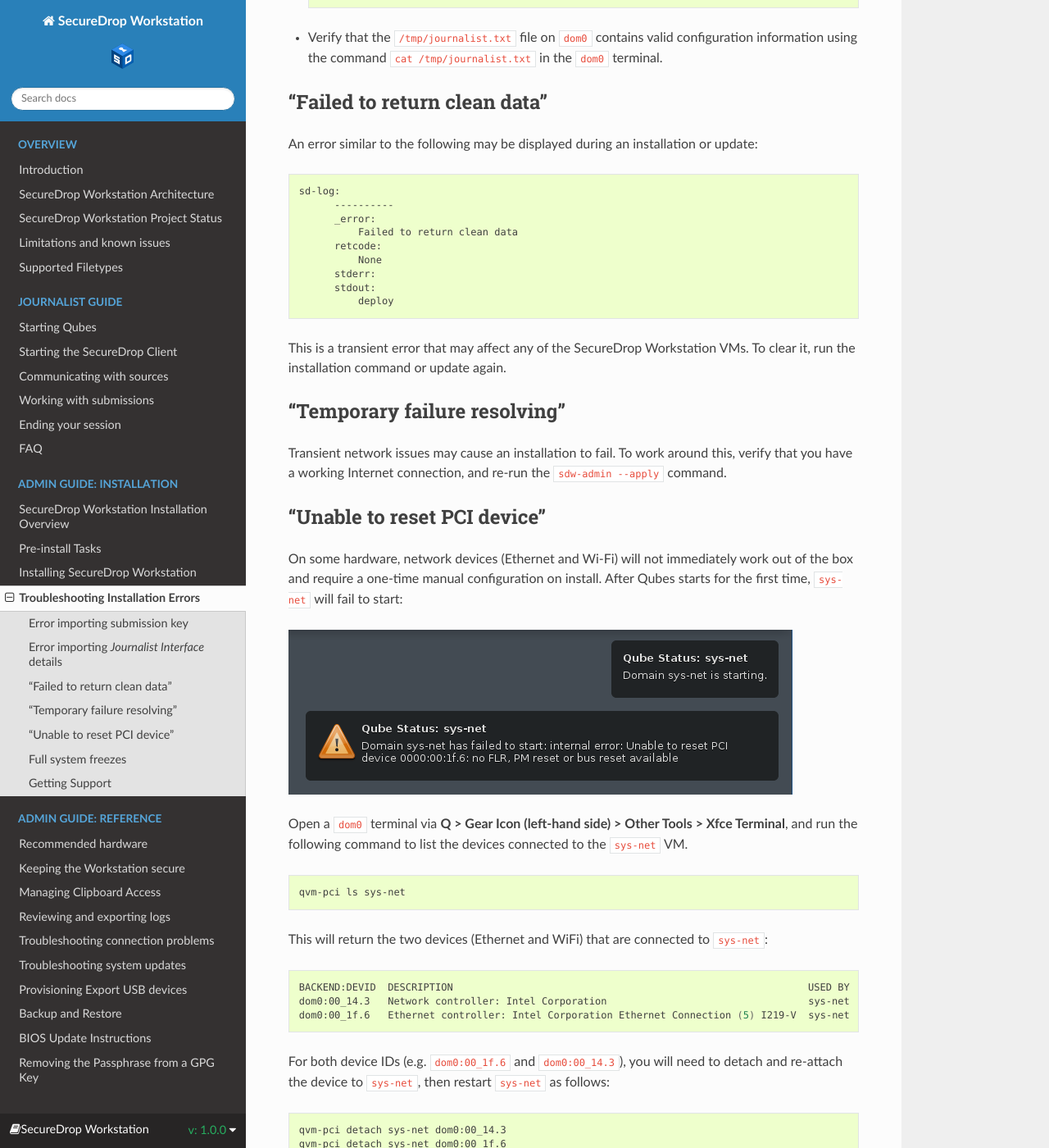
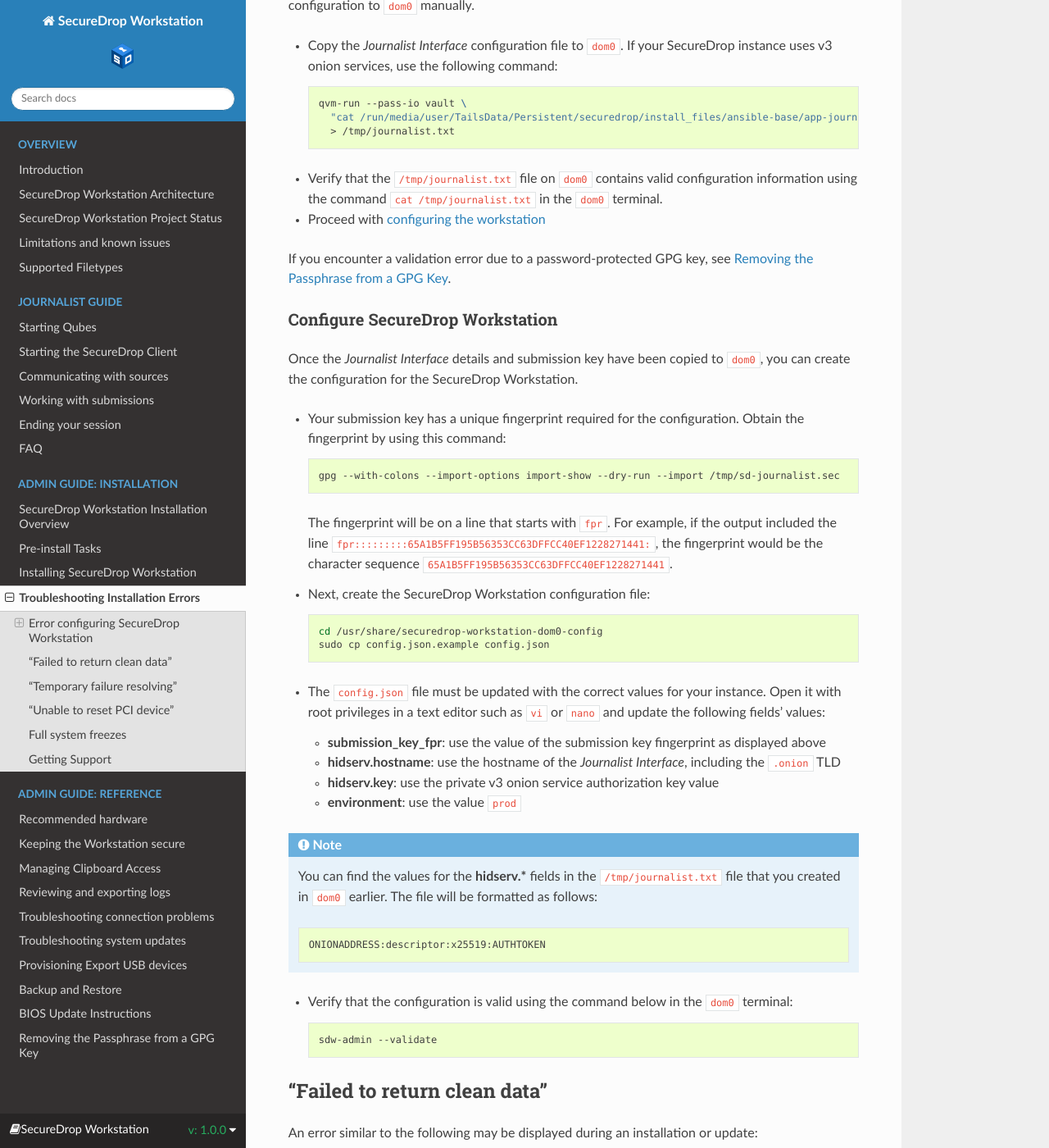
Before and after one commit to freedomofpress/securedrop-workstation-docs, a Sphinx documentation site: the page built from docs/admin/install/troubleshoot.rst, in a window 1280 px wide and 1400 px high, scrolled down 1089 px. Shown: the whole window at 82% size. Built offline with Sphinx 7.4.7 and the Read the Docs theme 3.1.0, drawn with Linux system fonts in a browser that asks for light colours; some of the changed text lies outside the part shown.

Commit message:
install packages first, move config steps to troubleshooting

```diff
--- a/docs/admin/install/troubleshoot.rst
+++ b/docs/admin/install/troubleshoot.rst
@@ -1,8 +1,11 @@
 Troubleshooting Installation Errors
 ===================================
 
-Error importing submission key
-~~~~~~~~~~~~~~~~~~~~~~~~~~~~~~
+Error configuring SecureDrop Workstation
+~~~~~~~~~~~~~~~~~~~~~~~~~~~~~~~~~~~~~~~~
+
+Failed to import Submission Private Key
+---------------------------------------
 
 If importing the submission key  using ``sdw-admin --configure`` fails, you can also copy the submission key manually.
 
@@ -31,12 +34,20 @@
 
 - Unmount the SVS USB
 
+- Run the following command in the ``dom0`` terminal:
+
+  .. code-block:: sh
+
+    sudo cp /tmp/sd-journalist.sec /usr/share/securedrop-workstation-dom0-config/
+
+- Proceed with :ref:`configuring the workstation<manual_configure>`
+
 .. _manual_copy_journalist:
 
-Error importing *Journalist Interface* details
-~~~~~~~~~~~~~~~~~~~~~~~~~~~~~~~~~~~~~~~~~~~~~~
+Failed to import *Journalist Interface* details
+-----------------------------------------------
 
-If importing the *Journalist Interface* configuration using ``sdw-admin --configure`` fails, you can copy the configuration to ``dom0`` manually.
+If importing the *Journalist Interface* details using ``sdw-admin --configure`` fails, you can copy the configuration to ``dom0`` manually.
 
 - Copy the *Journalist Interface* configuration file to ``dom0``. If your SecureDrop instance uses v3 onion services, use the following command:
 
@@ -47,6 +58,55 @@
       > /tmp/journalist.txt
 
 - Verify that the ``/tmp/journalist.txt`` file on ``dom0`` contains valid configuration information using the command ``cat /tmp/journalist.txt`` in the ``dom0`` terminal.
+
+- Proceed with :ref:`configuring the workstation<manual_configure>`
+
+
+If you encounter a validation error due to a password-protected GPG key, see :doc:`/admin/reference/removing_gpg_passphrase`.
+
+.. _manual_configure:
+
+Configure SecureDrop Workstation
+--------------------------------
+
+Once the *Journalist Interface* details and submission key have been copied to ``dom0``, you can create the configuration for the SecureDrop Workstation.
+
+- Your submission key has a unique fingerprint required for the configuration. Obtain the fingerprint by using this command:
+
+  .. code-block:: sh
+
+    gpg --with-colons --import-options import-show --dry-run --import /tmp/sd-journalist.sec
+
+  The fingerprint will be on a line that starts with ``fpr``. For example, if the output included the line ``fpr:::::::::65A1B5FF195B56353CC63DFFCC40EF1228271441:``, the fingerprint would be the character sequence ``65A1B5FF195B56353CC63DFFCC40EF1228271441``.
+
+- Next, create the SecureDrop Workstation configuration file:
+
+  .. code-block:: sh
+
+    cd /usr/share/securedrop-workstation-dom0-config
+    sudo cp config.json.example config.json
+
+- The ``config.json`` file must be updated with the correct values for your instance. Open it with root privileges in a text editor such as ``vi`` or ``nano`` and update the following fields' values:
+
+  - **submission_key_fpr**: use the value of the submission key fingerprint as displayed above
+  - **hidserv.hostname**: use the hostname of the *Journalist Interface*, including the ``.onion`` TLD
+  - **hidserv.key**: use the private v3 onion service authorization key value
+  - **environment**: use the value ``prod``
+
+.. note::
+
+   You can find the values for the **hidserv.*** fields in the ``/tmp/journalist.txt`` file that you created in ``dom0`` earlier.
+   The file will be formatted as follows:
+
+   .. code-block:: none
+
+     ONIONADDRESS:descriptor:x25519:AUTHTOKEN
+
+- Verify that the configuration is valid using the command below in the ``dom0`` terminal:
+
+  .. code-block:: sh
+
+    sdw-admin --validate
 
 
 "Failed to return clean data"
```
Also changed, not shown: docs/admin/install/install.rst (+88 -126 lines).
